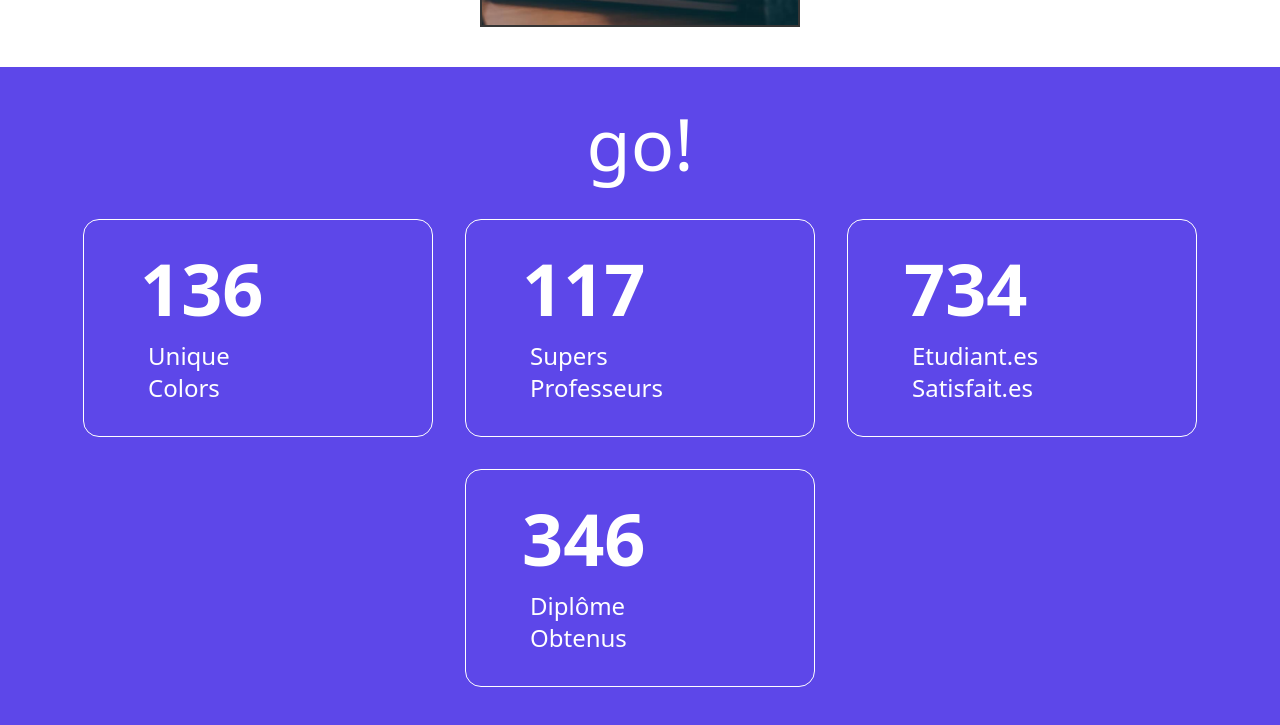
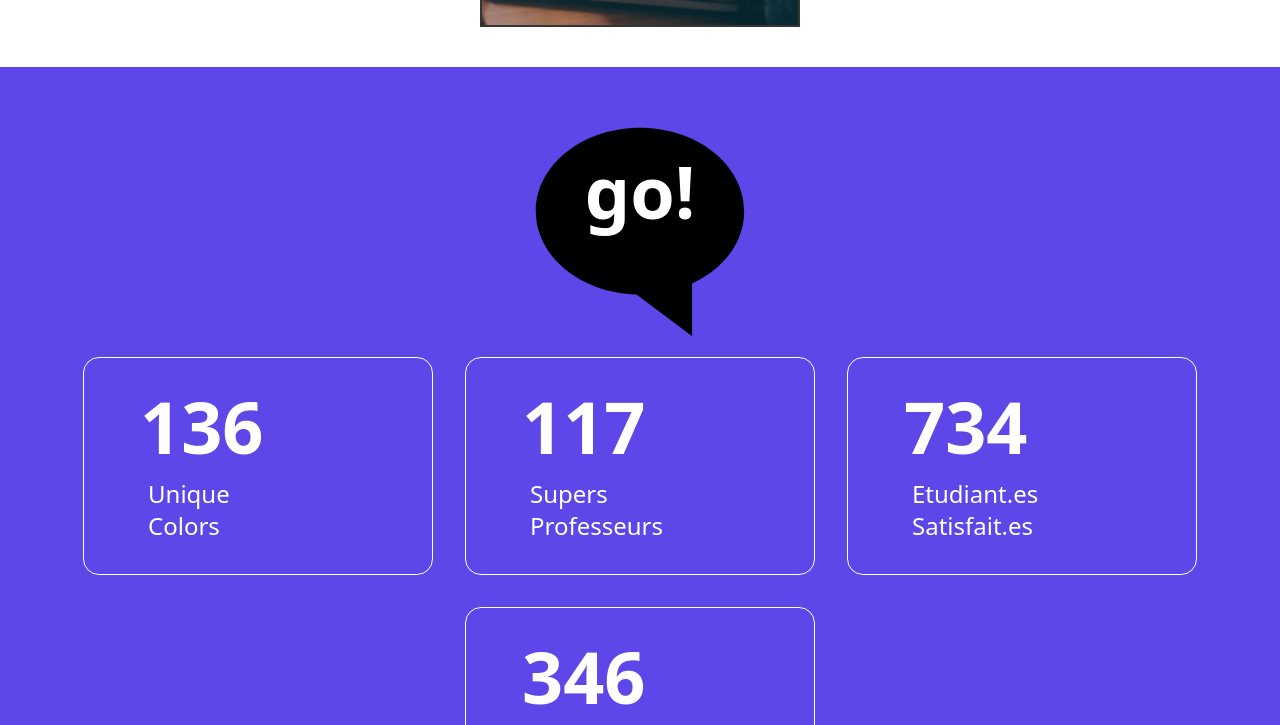
Before and after one commit to ValentinRndn/integration-tailwind, a website: page index.html in a window 1280 px wide. Shown: the part 2495-3220 px from the top of the page. Drawn offline with Linux system fonts and the light colour scheme.

Commit message:
[ADD] Svg message logo

```diff
--- a/index.html
+++ b/index.html
@@ -108,15 +108,17 @@
 			</div>
 		</div>
 
-		<div class="go-container bg-purple w-full pb-16">
-			<h1 class="text text-center text-7xl py-10 text-white">go!</h1>
+		<div class="go-container bg-purple w-full pb-16 relative pt-12">
+			<h1 class="text text-center text-7xl py-10 text-white z-10 relative font-bold">go!</h1>
+
+			<svg xmlns="http://www.w3.org/2000/svg" class="-mt-40 z-0 relative mx-auto" width="250" height="250" viewBox="0 0 24 24" style="fill: rgba(0, 0, 0, 1); transform: scaleX(-1);"><path d="M12 2C6.486 2 2 5.589 2 10c0 2.908 1.898 5.515 5 6.934V22l5.34-4.005C17.697 17.852 22 14.32 22 10c0-4.411-4.486-8-10-8z"></path></svg>
 
 			<div class="boxes flex flex-wrap justify-center gap-8 ">
 				<div class="boxe md:items-center">
 					<h1 class="text-7xl font-bold text-white ml-6 mb-4 md:ml-0 md:text-4xl">136</h1>
 					<div class="box-content flex flex-col">
-					<p class="text-2xl text-white ml-8 md:ml-0">Unique</p>
-					<p class="text-2xl text-white ml-8 md:ml-0">Colors</p>
+						<p class="text-2xl text-white ml-8 md:ml-0">Unique</p>
+						<p class="text-2xl text-white ml-8 md:ml-0">Colors</p>
 					</div>
 				</div>
 
```
Also changed, not shown: output.css.
